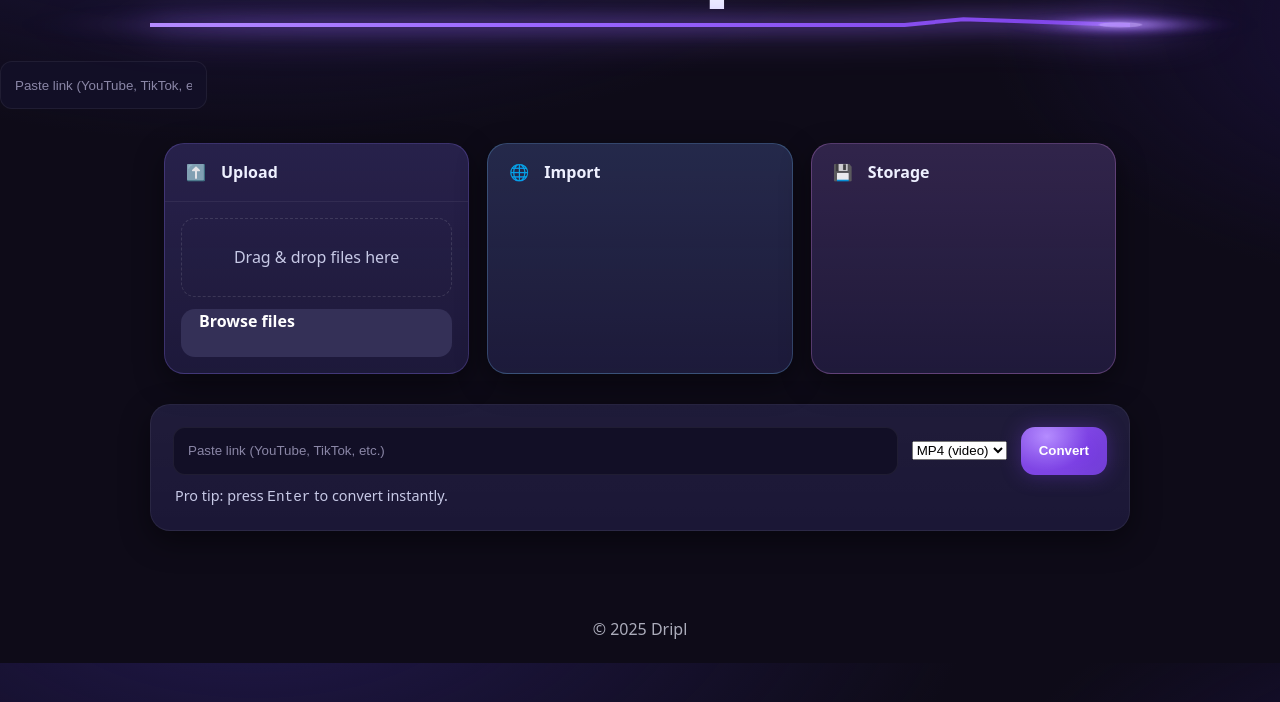
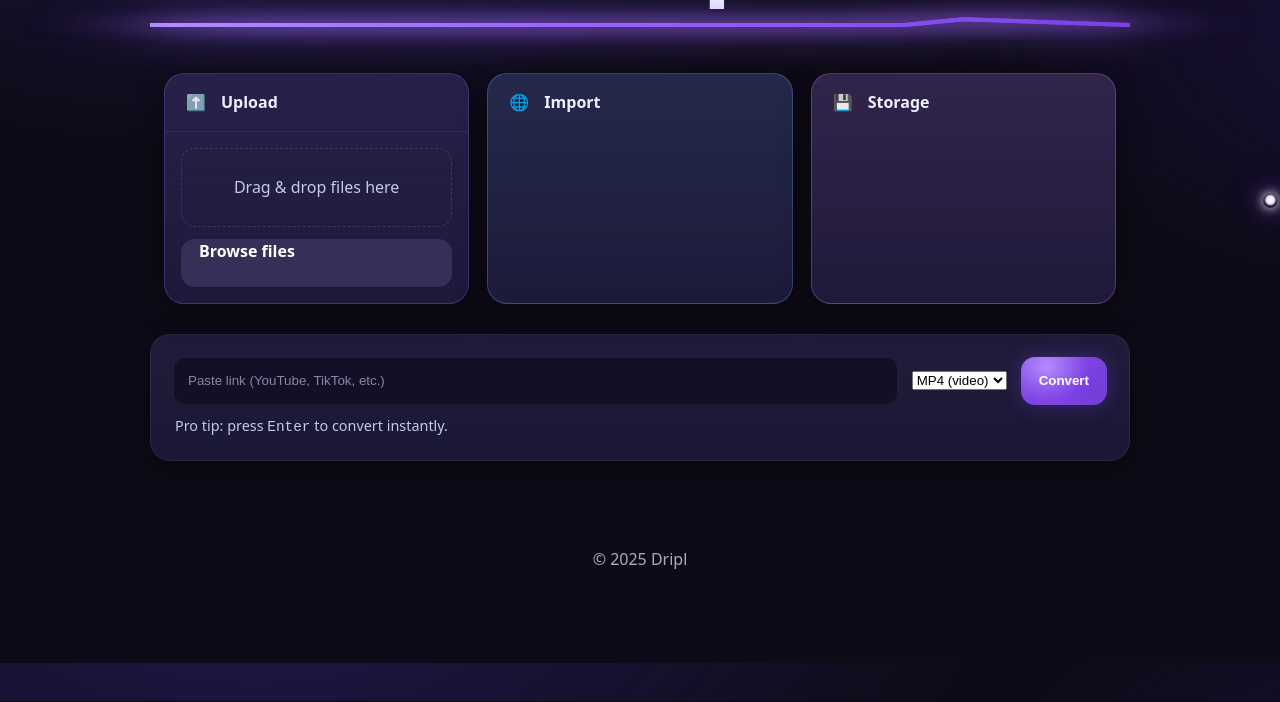
Before and after one commit to yogibaer0/Dripl, a website: page public/index.html in a window 1280 px wide. Shown: the part 137-839 px from the top of the page. Drawn offline with Linux system fonts and the light colour scheme.

Commit message:
ui: remove stray input; switch to fixed-size HTML dot for perfect circle; map to SVG path in screen coords

```diff
--- a/public/index.html
+++ b/public/index.html
@@ -51,16 +51,11 @@
     <path class="line"                 d="M0,12 L77,12 L83,7 L100,12" fill="none"/>
 
     <!-- DOT = crisp white core + tight halo; JS moves the whole group -->
-    <g id="glowDot" transform="translate(0,12)">
-      <circle class="core" r="2.2" fill="#ffffff" />
-      <circle class="halo" r="6.2" fill="url(#dotHalo)" filter="url(#dotBlast)" opacity="0.85"/>
-    </g>
+    <path id="driplGlowPath" class="line aura" d="M0,12 L77,12 L83,7 L100,12" fill="none"/>
+    <path class="line"                 d="M0,12 L77,12 L83,7 L100,12" fill="none"/>
   </svg>
+  <div id="glowDotFx" class="glow-dot-fx" aria-hidden="true"></div>
 </div>
-
-<!-- (tiny form fix) ensure the input has id="url" -->
-<input class="input" id="url" placeholder="Paste link (YouTube, TikTok, etc.)" />
-
 
   <!-- THREE PILLARS -->
   <main class="grid">
--- a/public/script.js
+++ b/public/script.js
@@ -67,29 +67,38 @@ if (form && urlInput && formatSelect && resultBox) {
   formatSelect.dispatchEvent(new Event('change'));
 }
 
-// === Glow dot animation (move the GROUP in SVG coords) ===
+// === Path-following dot (fixed-size HTML, perfect circle) ===
 (function(){
   const svg  = document.getElementById('glowSVG');
   const path = document.getElementById('driplGlowPath');
-  const dotG = document.getElementById('glowDot');
-  if(!svg || !path || !dotG) return;
+  const dot  = document.getElementById('glowDotFx');
+  if(!svg || !path || !dot) return;
 
   let len = path.getTotalLength();
   let t = 0, dir = 1;
 
+  function measure(){ len = path.getTotalLength(); }
+
   function tick(){
-    t += dir * 0.010;                   // speed (↑ to go faster)
-    if (t >= 1) { t = 1; dir = -1; }    // ping-pong; change to =0 for snap-back
+    // speed control
+    t += dir * 0.010;                    // ↑ for faster
+    if (t >= 1) { t = 1; dir = -1; }     // ping-pong
     if (t <= 0) { t = 0; dir =  1; }
 
     const p = path.getPointAtLength(len * t);
-    dotG.setAttribute('transform', `translate(${p.x}, ${p.y})`);
+
+    // Map SVG viewBox (0..100, 0..24) -> screen pixels
+    const box = svg.getBoundingClientRect();
+    const x = box.left + (p.x / 100) * box.width;
+    const y = box.top  + (p.y / 24)  * box.height;
+
+    dot.style.transform = `translate(${x}px, ${y}px) translate(-50%, -50%)`;
 
     requestAnimationFrame(tick);
   }
 
-  const ro = new ResizeObserver(() => { len = path.getTotalLength(); });
+  const ro = new ResizeObserver(measure);
   ro.observe(svg);
-
+  measure();
   tick();
 })();
--- a/public/styles.css
+++ b/public/styles.css
@@ -118,24 +118,32 @@ body{
   opacity:.28;
   filter: blur(7px);
 }
-/* DOT styling: crisp core + tight halo; JS handles positioning */
-#glowDot{ animation: dotBlink 650ms ease-in-out infinite alternate; }
-#glowDot .core{
-  filter: drop-shadow(0 0 2px #ffffff);
-}
-#glowDot .halo{
-  /* already has filter via SVG; no transform animations here */
+/* Fixed-size glowing dot that rides the line (JS sets transform) */
+.glow-dot-fx{
+  position: fixed;               /* use screen coords for perfect circle */
+  z-index: 3;
+  width: 14px; height: 14px;     /* true circle */
+  border-radius: 50%;
+  pointer-events: none;
+
+  /* bright white core + tight purple halo */
+  background: radial-gradient(circle at 50% 45%,
+              #ffffff 0%,
+              #efe7ff 40%,
+              rgba(255,255,255,0) 60%);
+  box-shadow:
+    0 0 10px rgba(255,255,255,.95),
+    0 0 22px rgba(186,140,255,.95),
+    0 0 44px rgba(123,63,228,.70);
+
+  animation: dotPulse 700ms ease-in-out infinite alternate;
 }
 
-@keyframes dotBlink{
-  from { opacity: .80; }
-  to   { opacity: 1;   }
+@keyframes dotPulse{
+  0%   { opacity:.75; }
+  100% { opacity:1;   }
 }
 
-@keyframes svgDotPulse{
-  0%   { opacity:.55 }
-  100% { opacity:1 }
-}
 
 /* ---------- Cards ---------- */
 .card{
```
